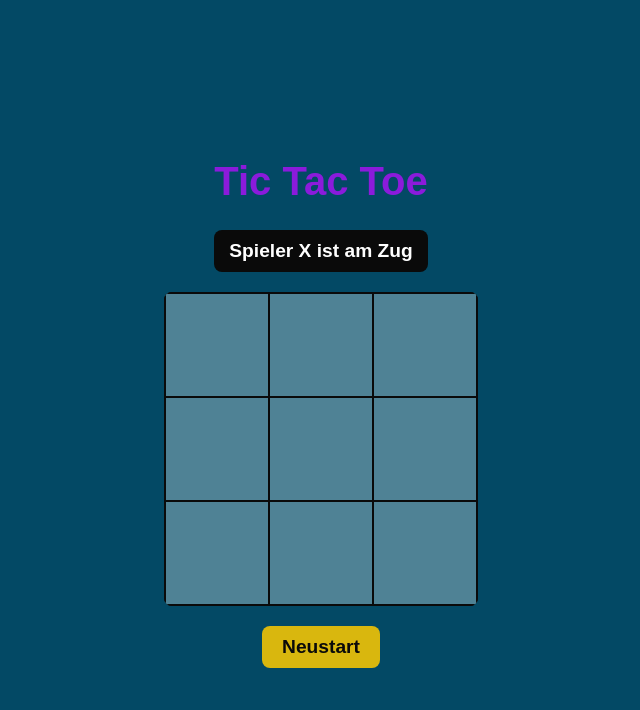
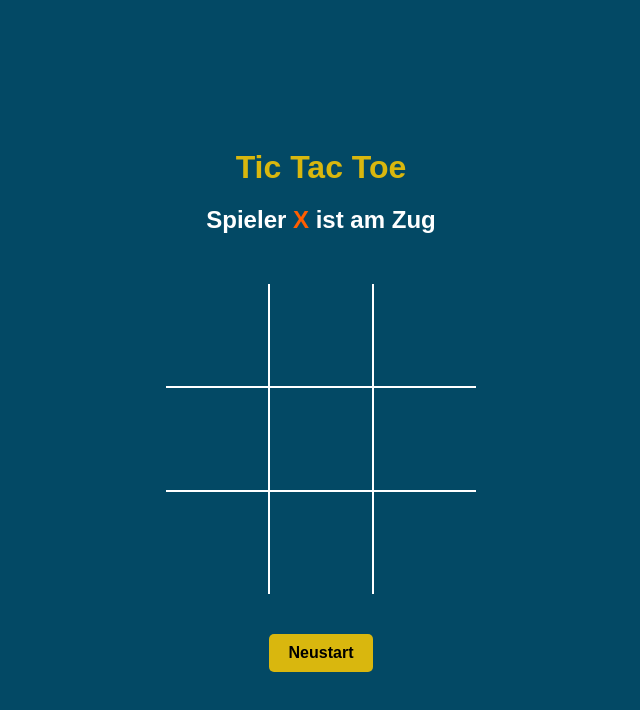
Before and after one commit to StangeArel/Tic-Tac-Toe, a plain HTML site: page index.html in a window 1280 px wide. Shown: the whole page, without its empty margins (319-959 px from the left). Drawn offline with Linux system fonts and the light colour scheme.

Commit message:
function checkWinner & showMessage

```diff
--- a/index.html
+++ b/index.html
@@ -9,7 +9,8 @@
 <body onload="init()">
 
     <h1>Tic Tac Toe</h1>
-    <h2 id="message">Spieler <span id="playerXO">X</span> ist am Zug</h2>
+    <h2>Spieler <span id="playerXO">X</span> ist am Zug</h2>
+    <h2 id="message"></h2>
     <div id="content"></div>
     <button onclick="resetGame()">Neustart</button>
 
--- a/script.js
+++ b/script.js
@@ -2,6 +2,17 @@ let fields = [
     "", "", "",
     "", "", "",
     "", "", ""
+];
+
+const winPatterns = [
+    [0, 1, 2],
+    [3, 4, 5],
+    [6, 7, 8],
+    [0, 3, 6],
+    [1, 4, 7],
+    [2, 5, 8],
+    [0, 4, 8],
+    [2, 4, 6]
 ];
 
 let player = "X";
@@ -18,31 +29,24 @@ function render() {
 
 function generiereTemplateForStartTable() {
     return `<table>
-                <tr><td onclick="setValue(0)">${fields[0]}</td><td onclick="setValue(1)">${fields[1]}</td><td onclick="setValue(2)">${fields[2]}</td></tr>
-                <tr><td onclick="setValue(3)">${fields[3]}</td><td onclick="setValue(4)">${fields[4]}</td><td onclick="setValue(5)">${fields[5]}</td></tr>
-                <tr><td onclick="setValue(6)">${fields[6]}</td><td onclick="setValue(7)">${fields[7]}</td><td onclick="setValue(8)">${fields[8]}</td></tr>
+                <tr><td id="cell-0" onclick="setValue(0)">${fields[0]}</td><td id="cell-1" onclick="setValue(1)">${fields[1]}</td><td id="cell-2" onclick="setValue(2)">${fields[2]}</td></tr>
+                <tr><td id="cell-3" onclick="setValue(3)">${fields[3]}</td><td id="cell-4" onclick="setValue(4)">${fields[4]}</td><td id="cell-5" onclick="setValue(5)">${fields[5]}</td></tr>
+                <tr><td id="cell-6" onclick="setValue(6)">${fields[6]}</td><td id="cell-7" onclick="setValue(7)">${fields[7]}</td><td id="cell-8" onclick="setValue(8)">${fields[8]}</td></tr>
             </table>`;
 }
 
 function setValue(fieldIndex) {
-/*     if (fields[fieldIndex] == "") {
+    if (fields[fieldIndex] == "") {
         if (player == "X") {
             fields[fieldIndex] = "X";
         } else if (player == "O") {
             fields[fieldIndex] = "O";
         }
-        togglePlayer();
+        if (!checkWinner()) {
+            togglePlayer();
+        }
         render();
-    } */
-
-    if (player == "X" && fields[fieldIndex] == "") {
-        fields[fieldIndex] = "X";
-        togglePlayer();
-    } else if (player == "O" && fields[fieldIndex] == "") {
-        fields[fieldIndex] = "O";
-        togglePlayer();
     }
-    render();
 }
 
 function showPlayer() {
@@ -57,3 +61,31 @@ function togglePlayer() {
         player = "X";
     }
 }
+
+function checkWinner() {
+    for (let i = 0; i < winPatterns.length; i++) {
+        let onePattern = winPatterns[i];
+        let a = onePattern[0];
+        let b = onePattern[1];
+        let c = onePattern[2];
+
+        if (fields[a] !== "" && fields[a] === fields[b] && fields[b] === fields[c]) {
+            document.getElementById(`cell-${a}`).classList.add("winning-cell");
+            document.getElementById(`cell-${b}`).classList.add("winning-cell");
+            document.getElementById(`cell-${c}`).classList.add("winning-cell");
+            showMessage(`🎉 Spieler ${fields[a]} hat gewonnen!`);
+            return true;
+        }
+        if (!fields.includes("")) {
+            showMessage("🤝 Unentschieden!");
+            return true;
+        }
+    }
+    return false;
+}
+
+
+function showMessage(message) {
+    let messageElement = document.getElementById('message');
+    messageElement.innerHTML = message;
+}
--- a/style.css
+++ b/style.css
@@ -1,100 +1,96 @@
-:root {
-    --dark-blue: rgb(3, 73, 101);
-    --cross-red: rgb(255, 94, 0);
-    --circle-gold: rgb(217, 183, 14);
-    --heading-color: rgb(139, 27, 219);
-    --light-blue: rgb(79, 130, 149);
-    --black: rgb(10, 10, 10);
-}
-
-/* Allgemeines Styling für die Seite */
+/* Gesamtes Dokument */
 body {
     font-family: Arial, sans-serif;
     display: flex;
-    flex-direction: column;
-    justify-content: center;
-    align-items: center;
-    height: 100vh;
-    background-color: var(--dark-blue);
+    justify-content: center; /* Zentriert horizontal */
+    align-items: center; /* Zentriert vertikal */
+    height: 100vh; /* 100% der Höhe des Bildschirms */
+    background-color: #034965;
+    color: white;
     margin: 0;
+    padding: 0;
+    text-align: center;
+    flex-direction: column; /* Elemente untereinander anordnen */
 }
 
-/* Titel des Spiels */
 h1 {
-    color: var(--heading-color);
-    font-size: 2.5rem;
+    color: #d9b70e;
     margin-bottom: 10px;
-    text-align: center;
 }
 
-/* Nachricht für den aktuellen Spieler */
-#message {
-    font-size: 1.2rem;
-    font-weight: bold;
-    color: white;
-    background-color: var(--black);
-    padding: 10px 15px;
-    border-radius: 8px;
-    margin-bottom: 20px;
-    text-align: center;
+h2 {
+    margin: 10px 0;
 }
 
-/* Tabelle für das Spielbrett */
-table {
-    border-collapse: collapse;
-    background-color: var(--black);
-    border-radius: 8px;
-    overflow: hidden;
+/* Farbe für X */
+.x {
+    color: #ff5e00; /* Orange */
+    font-weight: bold;
 }
 
-/* Zeilen des Spielbretts */
-tr {
-    height: 100px;
+/* Farbe für O */
+.o {
+    color: #d9b70e; /* Gold */
+    font-weight: bold;
 }
 
-/* Zellen des Spielbretts */
-td {
+
+#content table {
+    margin: 20px auto;
+    border-collapse: collapse; /* Entfernt Doppellinien */
+}
+
+#content td {
     width: 100px;
     height: 100px;
     text-align: center;
     vertical-align: middle;
-    font-size: 2.5rem;
-    font-weight: bold;
-    color: var(--circle-gold);
-    background-color: var(--light-blue);
-    border: 2px solid var(--black);
+    font-size: 2rem;
     cursor: pointer;
-    transition: background-color 0.2s ease-in-out, transform 0.1s ease-in-out;
+    background-color: #034965;
+    color: #d9b70e;
+    border: none; /* Entfernt alle Ränder */
 }
 
-/* Hover-Effekt für die Zellen */
-td:hover {
-    background-color: rgba(217, 183, 14, 0.3); /* Gold-Hervorhebung */
-    transform: scale(1.05);
+/* Innere Linien */
+#content td:not(:last-child) {
+    border-right: 2px solid white; /* Weiße Linien rechts */
 }
 
-/* Neustart-Button */
+#content tr:not(:last-child) td {
+    border-bottom: 2px solid white; /* Weiße Linien unten */
+}
+
+#content td:hover {
+    background-color: #d9b70e;
+    color: black;
+}
+
 button {
     margin-top: 20px;
     padding: 10px 20px;
-    font-size: 1.2rem;
+    font-size: 1rem;
+    background-color: #d9b70e;
+    color: black;
+    border: none;
+    border-radius: 5px;
+    cursor: pointer;
     font-weight: bold;
-    background-color: var(--circle-gold);
-    color: var(--black);
-    border: none;
-    border-radius: 8px;
-    cursor: pointer;
-    transition: background-color 0.3s ease, transform 0.2s ease;
+    transition: 0.3s ease;
 }
 
-/* Hover-Effekt für den Neustart-Button */
 button:hover {
-    background-color: var(--cross-red);
+    background-color: #ff5e00;
     color: white;
-    transform: scale(1.05);
 }
 
-/* Klick-Effekt für den Neustart-Button */
-button:active {
-    transform: scale(0.95);
+#playerXO {
+    color: #ff5e00;
 }
+
+.winning-cell {
+    background-color: white; /* Gewinnerzellen haben weißen Hintergrund */
+    color: black; /* Textfarbe ändern */
+    font-weight: bold; /* Text fett anzeigen */
+    transition: background-color 0.3s ease; /* Sanfter Übergang */
+}
```
